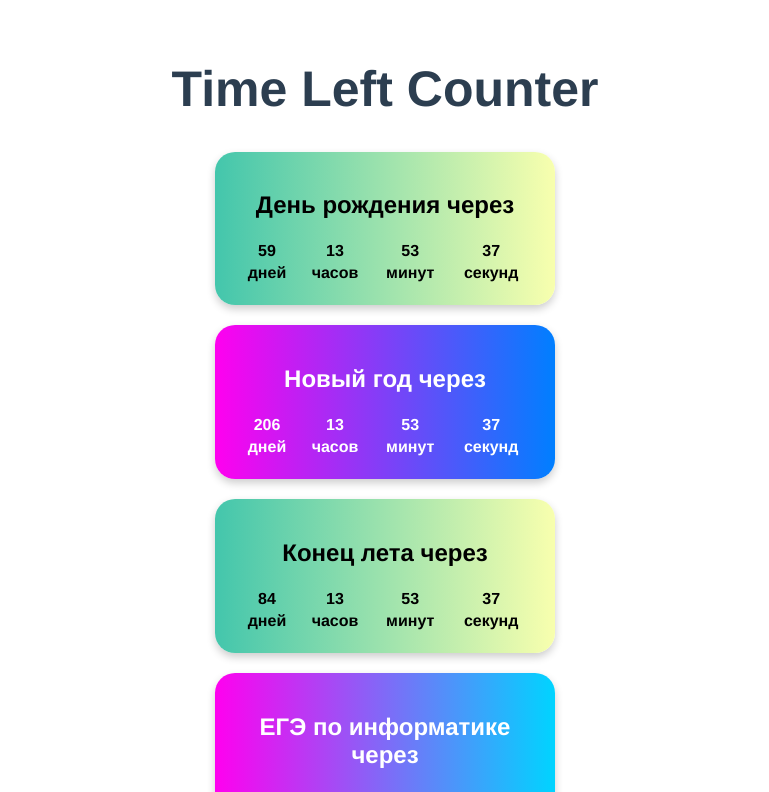
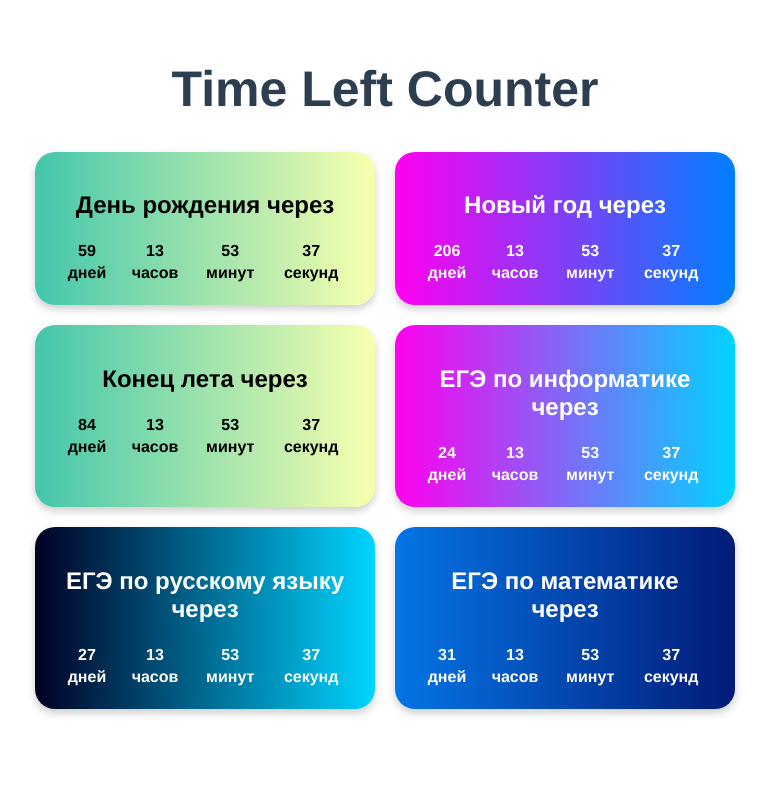
Before and after one commit to mSiotniHS/time-left-counter, a Vue app: page / in a window 1280 px wide. Shown: the top 792 px of the page, without its empty margins (255-1024 px from the left). Built offline with nearby package versions, Linux system fonts and the light colour scheme.

Commit message:
Add CSS media queries and better grid

```diff
--- a/src/App.vue
+++ b/src/App.vue
@@ -75,10 +75,32 @@ export default {
 }
 
 .cards {
-  display: grid;
+  display: inline-grid;
   margin-left: auto;
   margin-right: auto;
   gap: 20px;
-  grid-template-columns: repeat(1, 1fr);
+  grid-template-columns: repeat(3, 1fr);
+  width: auto;
+}
+
+@media (max-width: 1280px) {
+  .cards {
+    grid-template-columns: repeat(2, 1fr);
+  }
+}
+@media (max-width: 1024px) {
+  .cards {
+    grid-template-columns: repeat(2, 1fr);
+  }
+}
+@media (max-width: 767px) {
+  .cards {
+    grid-template-columns: repeat(1, 1fr);
+  }
+}
+@media (max-width: 480px) {
+  .cards {
+    grid-template-columns: repeat(1, 1fr);
+  }
 }
 </style>
```
